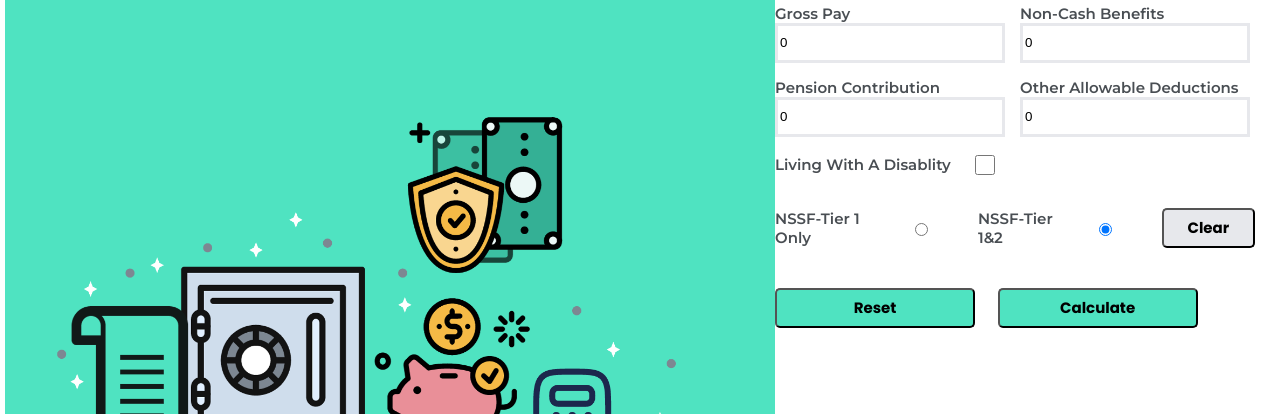
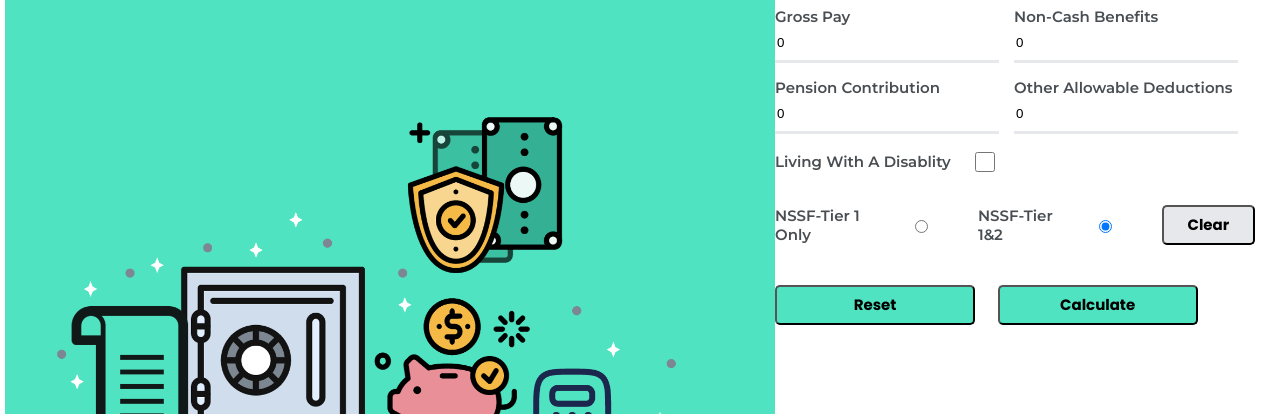
Before and after one commit to Erick559/Aren-Replica, a plain HTML site: page index.html in a window 1280 px wide. Shown: the part 686-1100 px from the top of the page. Drawn offline with Linux system fonts and the light colour scheme.

Commit message:
Remove the input boxes borders and add only a bottom border.

```diff
--- a/css/style.css
+++ b/css/style.css
@@ -148,9 +148,10 @@ a:hover {
 .amount input {
     width: 22rem;
     height: 3.2rem;
-    border: 3px solid #E7E8EC;
+    border: none;
     margin-right: 1.5rem;
     margin-bottom: 1.5rem;
+    border-bottom: 3px solid #E7E8EC;
 }
 
 label {
```
